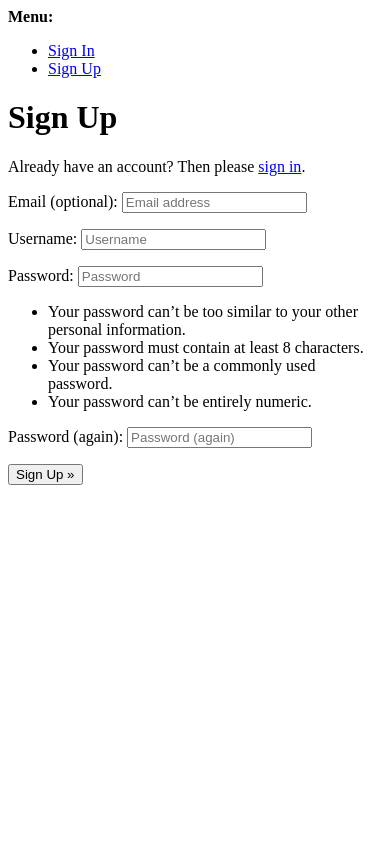
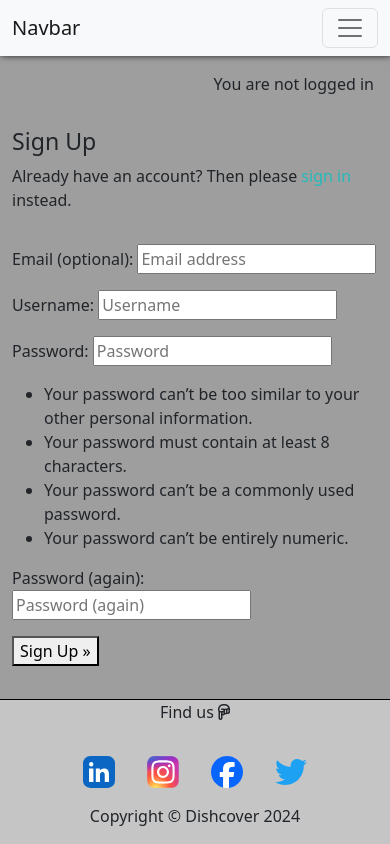
Before and after one commit to Ahmadk-g/dishcover, a Django app: page /accounts/signup/ in a window 390 px wide. Run offline with Django 4.2, Linux system fonts and the light colour scheme; some libraries are stand-ins or nearby versions.

Commit message:
Style & edit signup template, Add personalised user message to base template.

```diff
--- a/templates/account/signup.html
+++ b/templates/account/signup.html
@@ -1,21 +1,31 @@
-{% extends "account/base.html" %}
+{% extends "base.html" %}
 
 {% load i18n %}
 
 {% block head_title %}{% trans "Signup" %}{% endblock head_title %}
 
 {% block content %}
-<h1>{% trans "Sign Up" %}</h1>
+<div class="container">
+  <div class="row">
+    <div class="col-md-8 mt-3 offset-md-2">
+      <h3>{% trans "Sign Up" %}</h3>
 
-<p>{% blocktrans %}Already have an account? Then please <a href="{{ login_url }}">sign in</a>.{% endblocktrans %}</p>
-
+      <p>{% blocktrans %} Already have an account? Then please <a class="link" href="{{ login_url }}">sign in</a> instead.
+        {% endblocktrans %}</p>
+    </div>
+  </div>
+  <div class="row">
+    <div class="col-md-8 mt-3 offset-md-2">
       <form class="signup" id="signup_form" method="post" action="{% url 'account_signup' %}">
         {% csrf_token %}
         {{ form.as_p }}
         {% if redirect_field_value %}
         <input type="hidden" name="{{ redirect_field_name }}" value="{{ redirect_field_value }}" />
         {% endif %}
-  <button type="submit">{% trans "Sign Up" %} &raquo;</button>
+        <button type="btn btn-signup right">{% trans "Sign Up" %} &raquo;</button>
       </form>
+    </div>
+  </div>
+</div>
 
 {% endblock content %}
--- a/templates/base.html
+++ b/templates/base.html
@@ -26,6 +26,12 @@
     {% include 'includes/header.html' %}
 
     <main>
+        {% if user.is_authenticated %}
+        <p class="text-end m-3">You are logged in as {{ user }}</p>
+        {% else %}
+        <p class="text-end m-3">You are not logged in</p>
+        {% endif %}
+
         {% block content %}
         <!-- Content goes here-->
         {% endblock content %}
--- a/templates/includes/header.html
+++ b/templates/includes/header.html
@@ -10,10 +10,10 @@
           <div class="collapse navbar-collapse" id="navbarNav">
             <ul class="navbar-nav me-auto mb-2">
               <li class="nav-item">
-                <a class="nav-link {% if request.path == home_url %}active" aria-current="page{% endif %}" href="{% url 'home'}">Home</a>
+                <a class="nav-link {% if request.path == home_url %}active{% endif %}" aria-current="page" href="{% url 'home'}">Home</a>
               </li>
               <li class="nav-item">
-                <a class="nav-link {% if request.path == recipes_url %}active" aria-current="page{% endif %}"  href="{% url 'recipes' %}">Recipes</a>
+                <a class="nav-link {% if request.path == recipes_url %}active{% endif %}" aria-current="page" href="{% url 'recipes' %}">Recipes</a>
               </li>
               <li class="nav-item">
                 <a class="nav-link disabled">About</a>
```
Lines whose indentation alone changed are shown as unchanged.
